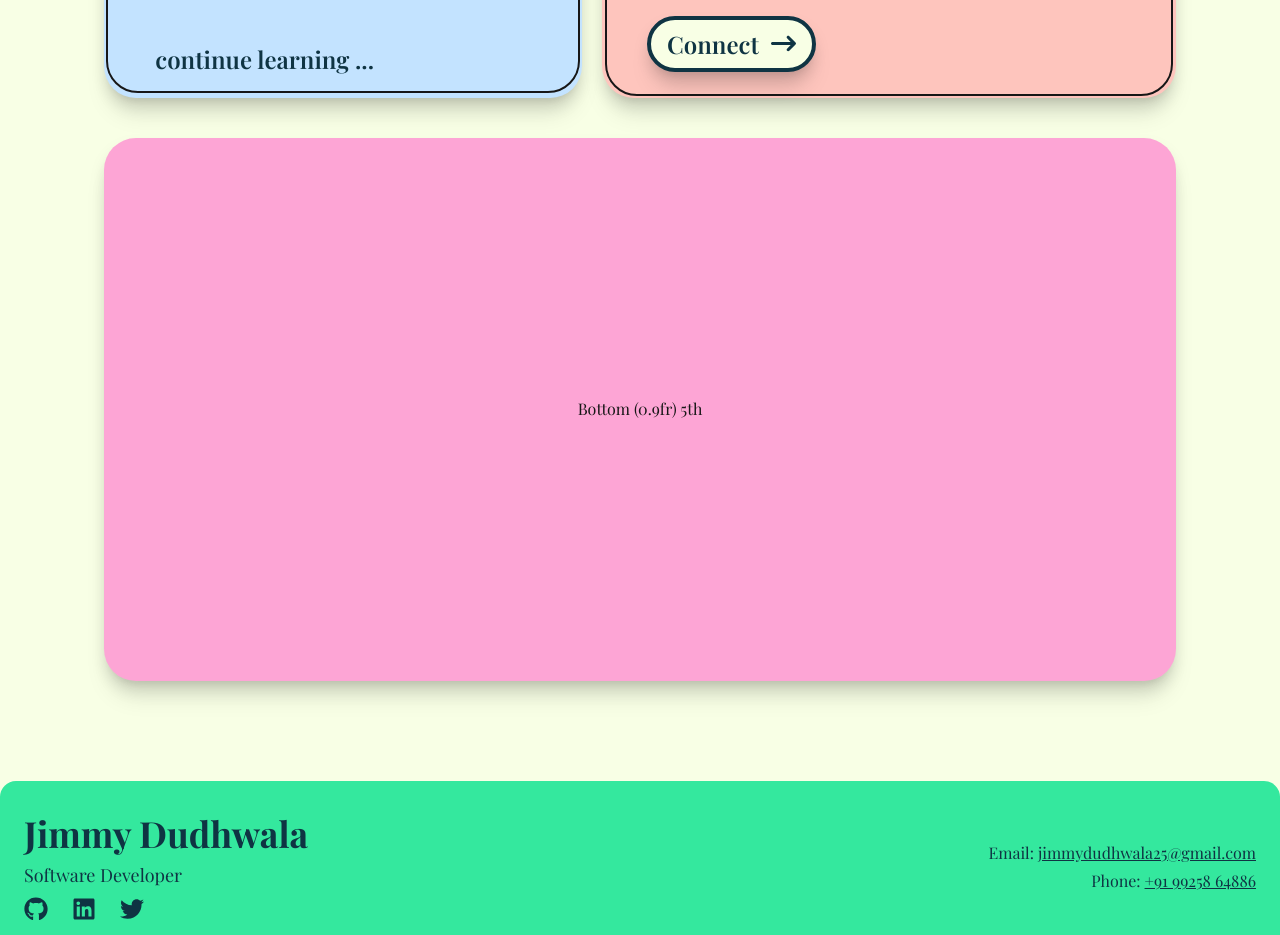
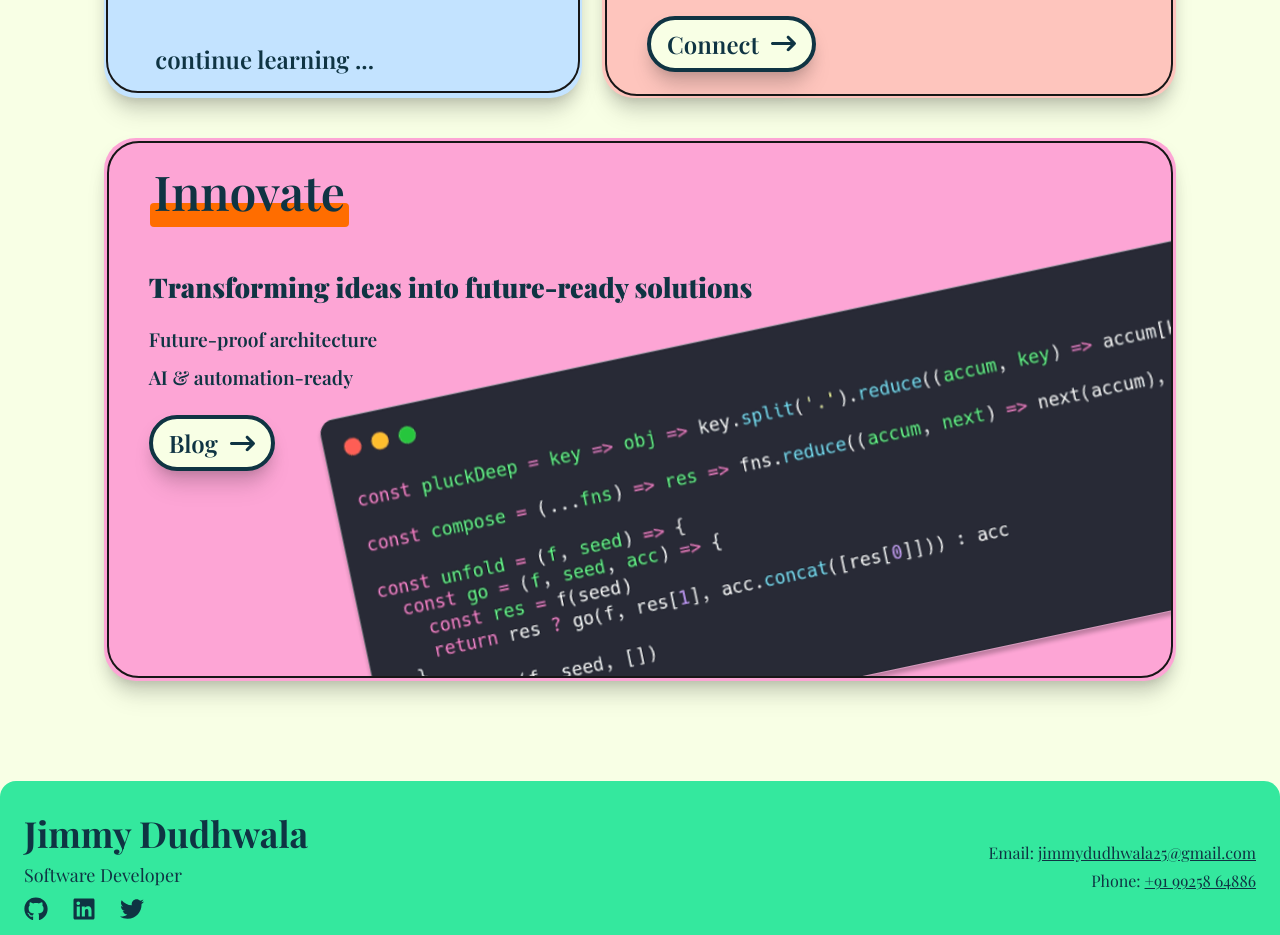
Before and after one commit to JimmyDudhwala/jimmy, a Next.js app: page /about in a window 1280 px wide. Shown: the part 2080-3015 px from the top of the page. Built offline with nearby package versions, Linux system fonts and the light colour scheme; a web font is replaced by a local one.

Commit message:
Enhance About page layout by adjusting grid structure; add Quote component with text and image for improved content presentation

```diff
--- a/src/app/about/page.tsx
+++ b/src/app/about/page.tsx
@@ -7,13 +7,14 @@ import RandomTools from "../components/Randomtools"
 import Button from "../components/Button"
 import Responsive from "../components/Responsive"
 import Sketch from "../components/Sketch"
+import Image from "next/image"
 
 const page = () => {
   return (
     <div className="w-full h-full">
       <Title text="About Me" />
       <div className="w-full   bg-[#F8FFE5] flex flex-col items-center justify-center">
-        <div className="md:w-[98%] lg:w-[90%] w-[95%]  grid lg:grid-rows-[2fr_0.9fr] md:grid-rows-[2fr_0.7fr] grid-rows-[2fr_0.7fr]  p-2 md:p-2 lg:p-10 gap-10">
+        <div className="md:w-[98%] lg:w-[90%] w-[95%]  grid lg:grid-rows-[2fr_0.9fr] md:grid-rows-[2fr_1fr] grid-rows-[2fr_0.7fr]  p-2 md:p-2 lg:p-10 gap-10">
           {/* Top Section */}
           <div className="grid lg:grid-cols-[1fr_1.2fr] lg:grid-rows-none md:grid-rows-none md:grid-cols-[1fr_1fr] grid-rows-[1fr_1fr] gap-5">
             {/* Left Column */}
@@ -103,8 +104,29 @@ const page = () => {
           </div>
 
           {/* Bottom Section */}
-          <div className="bg-pink-300  flex flex-col justify-center items-center rounded-4xl drop-shadow-xl shadow-xl">Bottom (0.9fr) 5th
-
+          <div className="bg-pink-300  flex flex-col justify-center items-center rounded-4xl drop-shadow-xl shadow-xl">
+            <div className="relative w-[99.5%] h-[99%] border-2 rounded-4xl flex flex-col items-center justify-start overflow-hidden">
+                  <div className="relative w-full pl-10 text-[3rem] text-[#0F3443] font-[600] pt-3 font-playfair">
+                    <Quote quote="Innovate" highlights={["Innovate"]} />
+                    <div className="text-[#0F3443] text-[1.7rem] font-[900] w-[85%] mt-10 font-playfair">
+                      Transforming ideas into future-ready solutions
+                    </div>
+                    <div>
+                      <ol className="text-[#0F3443] leading-loose text-[1.2rem] font-[600] w-[80%] mt-3 font-playfair">
+                        <li>Future-proof architecture</li>
+                        <li>AI & automation-ready</li>
+                      </ol>
+                    </div>
+                  </div>
+                  <div className="h-[10%] w-full m-5 flex justify-start pl-10 items-center">
+                    <Button text="Blog" />
+                  </div>
+                  <div className="relative w-full ">
+                    <div className=" absolute lg:-top-60 -rotate-12 lg:-right-[16%] lg:scale w-[1000px] h-[500px]">
+                      <Image src="/Codesnippet.svg" alt="Code Snippet" fill/>
+                    </div>
+                  </div>
+                </div>
           </div>
 
 
```
Also changed, not shown: public/Codesnippet.svg (added).
